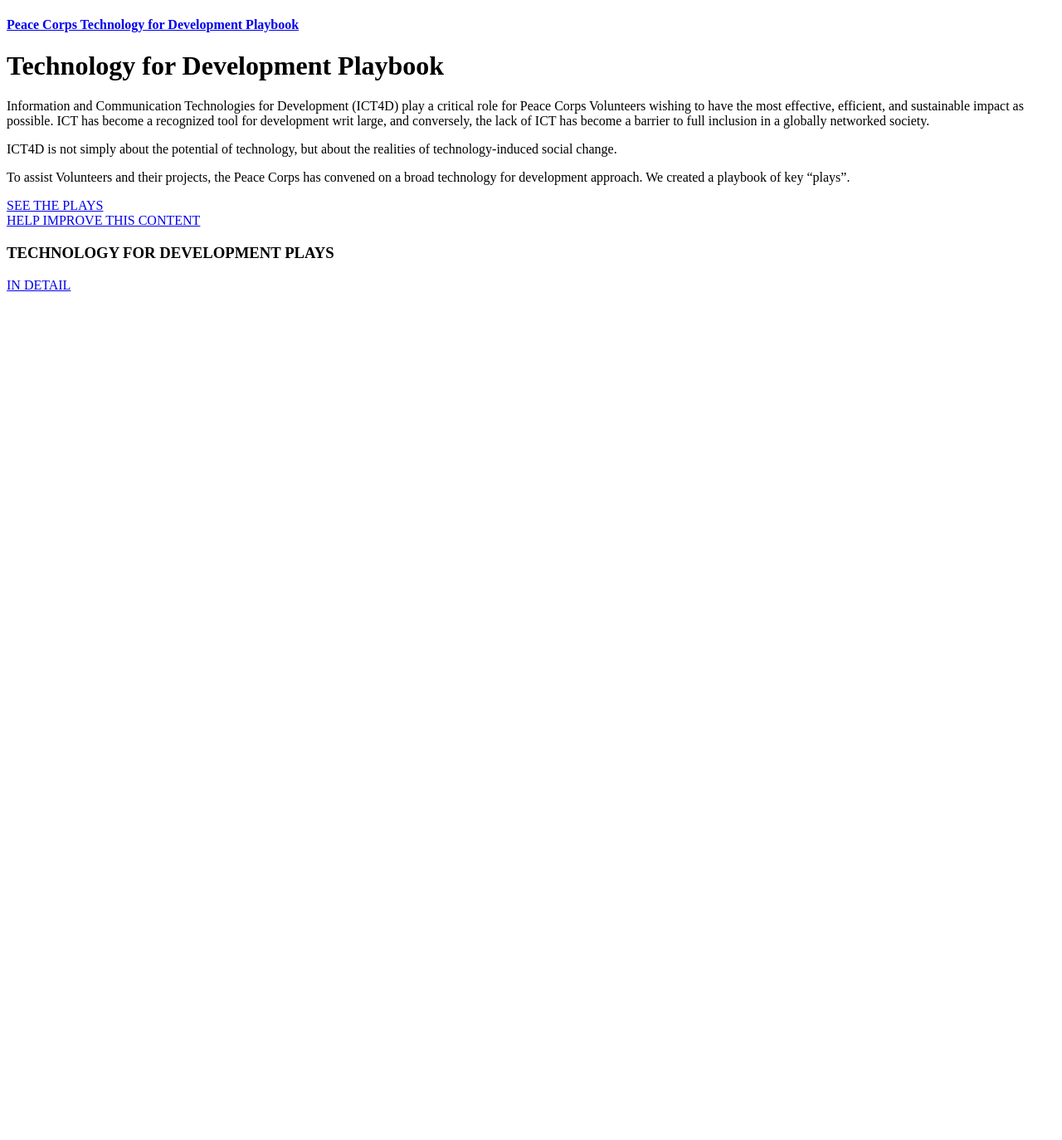
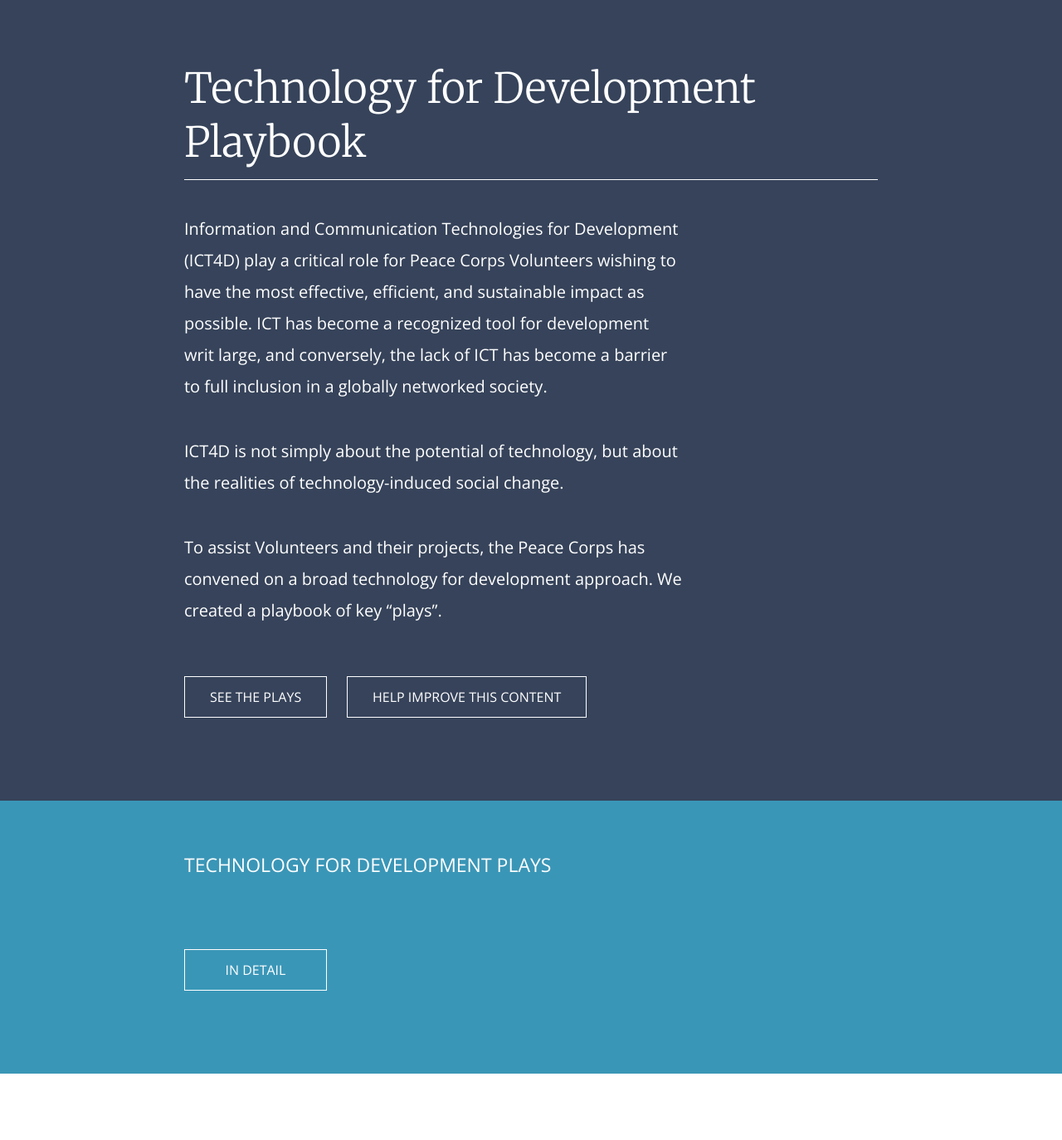
Before and after one commit to knowlml/ict4d-playbook, a Jekyll site: the page built from index.html, in a window 1280 px wide. Shown: the whole page at 83% size. Built offline with Jekyll 4.4.1, drawn with Linux system fonts in a browser that asks for light colours; Markdown is read by kramdown in place of the engine named in the settings; before the commit the page ends 900 px from its top, so only the background shows below that.

Commit message:
Fix baseurl....again

```diff
--- a/index.html
+++ b/index.html
@@ -8,7 +8,7 @@
   <meta name='viewport' content='initial-scale=1,maximum-scale=1,user-scalable=no' />
   <link rel='shortcut icon' href='{{site.baseurl}}/img/favicon.ico' type='image/x-icon' />
   <link href='//fonts.googleapis.com/css?family=Merriweather:400,300,700|Open+Sans:300,400' rel='stylesheet' type='text/css'>
-  <link href='{{site.baseurl}}t4d-playbook/assets/css/styles.css' rel='stylesheet' />
+  <link href='{{site.baseurl}}assets/css/styles.css' rel='stylesheet' />
 </head>
 
 <body>
```
